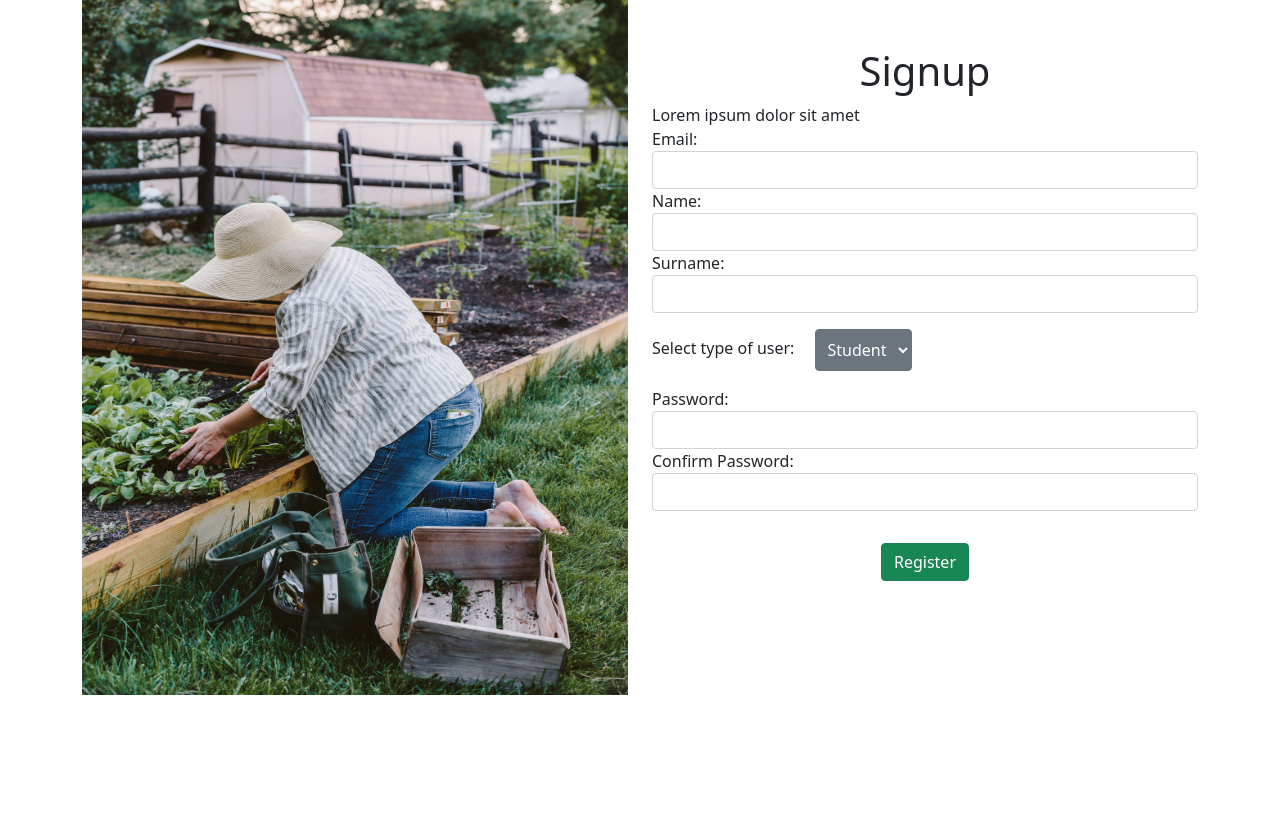
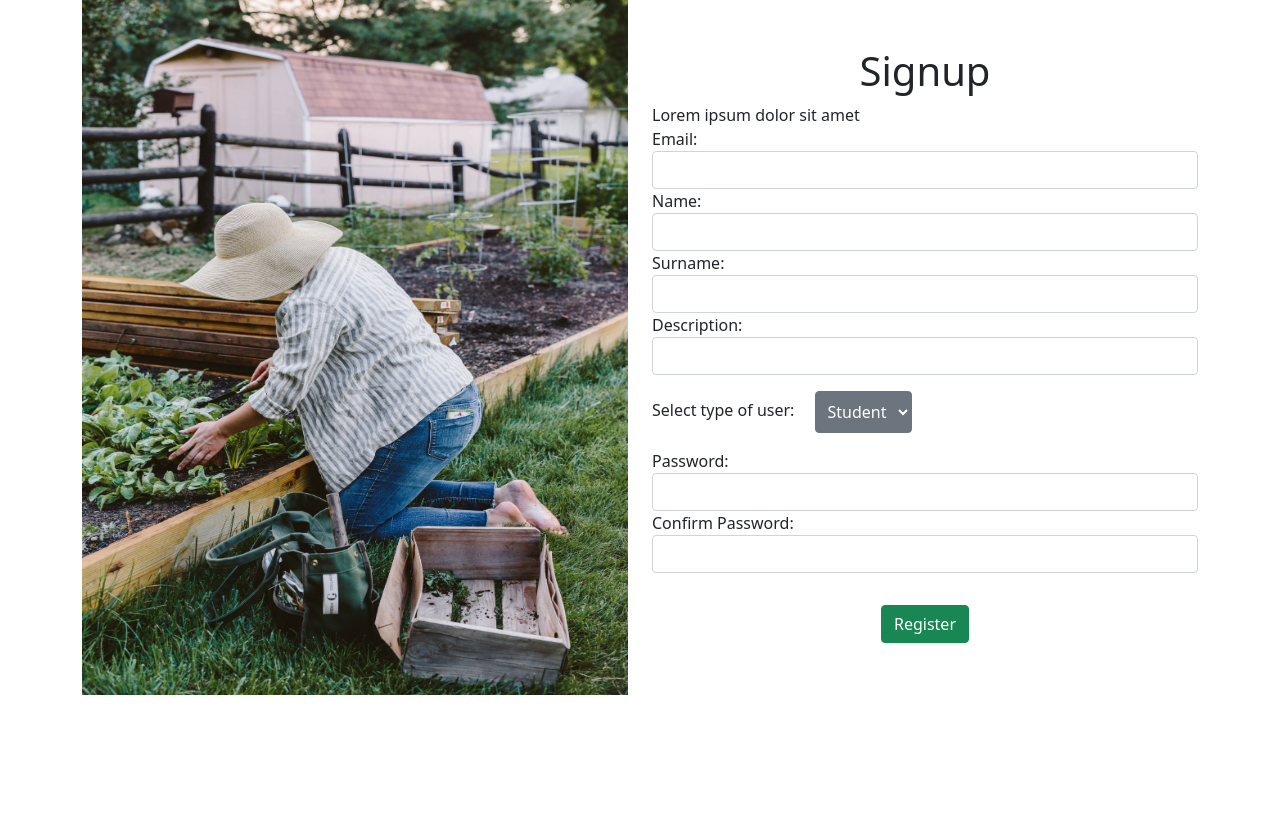
Before and after one commit to Atrebg/unitask, a Flask app: page /sign_up in a window 1280 px wide. Shown: the part 86-904 px from the top of the page. Run offline with Flask 2, Linux system fonts and the light colour scheme; some libraries are stand-ins or nearby versions.

Commit message:
sistemato base

```diff
--- a/website/auth.py
+++ b/website/auth.py
@@ -51,15 +51,16 @@ def sign_up():
         name = request.form.get('name')
         surname = request.form.get('surname')
         password = request.form.get('password')
+        description = request.form.get('description')
         passwordconf = request.form.get('passwordconf')
         type = request.form.get('type')
 
         user = User.query.filter_by(email=email).first()
         new_user = User
         if type == 'student':
-            new_user = Student(email=email, password=generate_password_hash(password, method='sha256'), first_name=name, surname=surname, type=type)
+            new_user = Student(email=email, password=generate_password_hash(password, method='sha256'), first_name=name, surname=surname, type=type, description=description)
         elif type == 'adult':                new_user = Adult(email=email, password=generate_password_hash(password, method='sha256'),
-                                first_name=name, surname=surname, type=type)
+                                first_name=name, surname=surname, type=type, description=description)
         db.session.add(new_user)
         db.session.commit()
         flash('Account created!', category='success')
--- a/website/form.py
+++ b/website/form.py
@@ -19,6 +19,7 @@ class SignupForm(FlaskForm):
     email = StringField('Email:', validators=[DataRequired(), Email()])
     name = StringField('Name:', validators=[DataRequired(), Length(min=3, max=25)])
     surname = StringField('Surname:', validators=[DataRequired(), Length(min=3, max=25)])
+    description = StringField('Description:', validators=[Length(min=3)])
     type = SelectField("Select type of user:", choices=[('student', 'Student'), ('adult', 'Adult')])
     password = PasswordField('Password:', validators=[DataRequired(), Length(min=8, max=16)])
     passwordconf = PasswordField('Confirm Password:', validators=[DataRequired(), Length(min=8, max=16), EqualTo('password', message='Password must match')])
@@ -40,6 +41,7 @@ class PosttaskForm(FlaskForm):
     zip = StringField('Zip:')
     country = StringField('Country:')
     date = DateField(validators=[DataRequired()])
+    dateexpire= DateField(validators=[DataRequired()])
     submit = SubmitField('Post Task')
 
 
--- a/website/models.py
+++ b/website/models.py
@@ -79,6 +79,7 @@ class Student(User, db.Model):
         t=self.applications
         return t
 
+
 class Adult(User, db.Model):
     __tablename__ = 'adult'
     id = db.Column(db.Integer, db.ForeignKey('user.id'), primary_key=True)
--- a/website/templates/Adult/homeAdult.html
+++ b/website/templates/Adult/homeAdult.html
@@ -14,17 +14,23 @@
                     <th scope="col">TASK</th>
                     <th scope="col">DESCRIPTION</th>
                     <th scope="col">NUMBER OF APPLICANTS</th>
+                    <th scope="col">Delete</th>
                 </tr>
                 </thead>
+                {% if user.tasks|length != 0 %}
                     {% for offer in user.tasks %}
                         <tbody>
                         <tr>
                             <th scope="row"><a style="color:darkblue" href={{ url_for('views.task', task_id=offer.id) }} >{{ offer.title }}</a></th>
                             <td>{{ offer.description }}</td>
                             <td align="center"> {{ offer.applicants|length }}</td>
+                            <td><button type="button"  class="btn btn-secondary"><a style="color: white" href={{ url_for('views.deletetask', task_id=offer.id) }}>Delete task</a></button></td>
                         </tr>
                         </tbody>
                     {% endfor %}
+                {% else %}
+                You did not post any task
+                {% endif %}
             </table>
         </div>
     </div>
--- a/website/templates/Student/homeStud.html
+++ b/website/templates/Student/homeStud.html
@@ -18,6 +18,7 @@
                         <th scope="col">APPLY</th>
                     </tr>
                     </thead>
+                    {% if tasks|length != 0  %}
                         {% for offer in tasks %}
                             <tbody>
                             <tr>
@@ -27,6 +28,9 @@
                             </tr>
                             </tbody>
                         {% endfor %}
+                    {% else %}
+                    No task available
+                    {% endif %}
                 </table>
             </form>
         </div>
--- a/website/templates/User/sign_up.html
+++ b/website/templates/User/sign_up.html
@@ -35,6 +35,13 @@
             <p>{{ error }}</p>
         {% endfor %}
   </div>
+            <div class="form-group">
+        {{ form.description.label }}
+        {{ form.description(class = 'form-control') }}
+        {% for error in form.description.errors %}
+            <p>{{ error }}</p>
+        {% endfor %}
+  </div>
 
     <div class="form-group">
         {{ form.type.label}}
--- a/website/templates/maps.html
+++ b/website/templates/maps.html
@@ -46,9 +46,7 @@
               {{/if}}
                 <button type="button" style="background:#2c3e50; color:white; padding:0 12px 0 12px; " class="pick-task"  onClick="window.location.href = '/task/'+{{ task_id }}">Scegli Task</button>
             </li>
-
           {{/each}}
-
         </script>
       {% endraw %}
 
```
Also changed, not shown: website/templates/Adult/posttask.html (+7 -0 lines), website/templates/Adult/taskspending.html (+4 -3 lines), website/database.db. Lines whose indentation alone changed are shown as unchanged.
